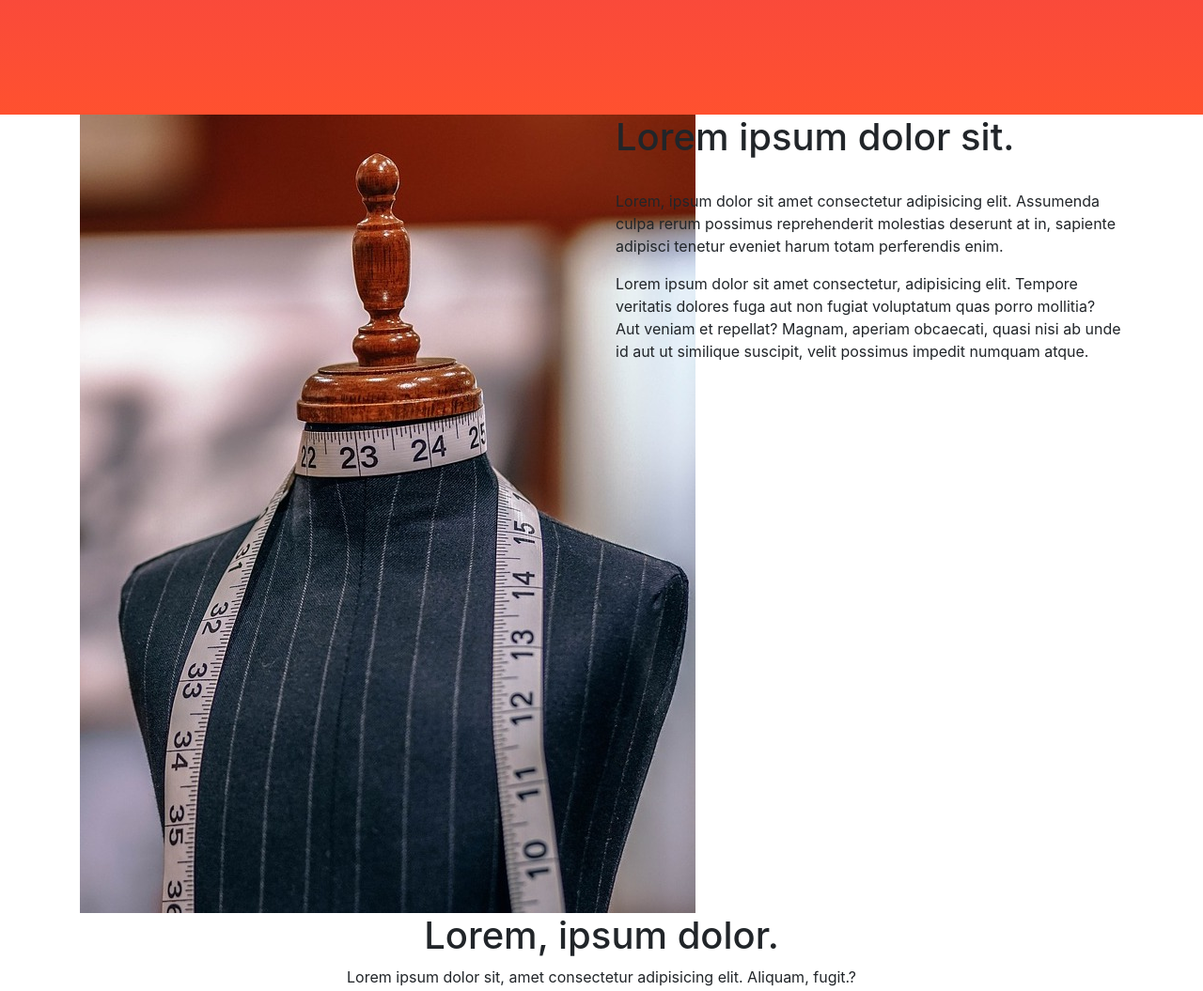
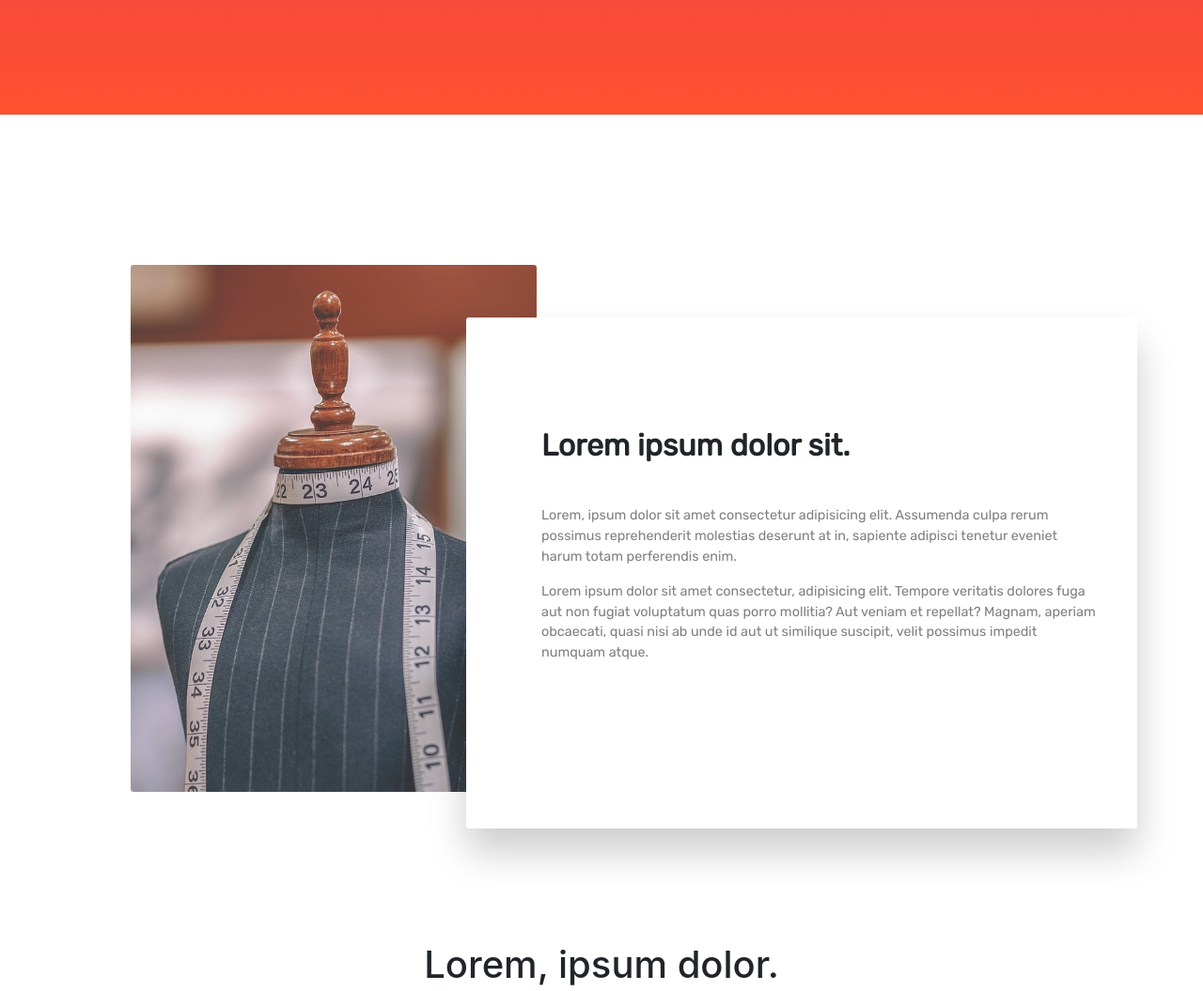
Before and after one commit to Jansan/Shops, a plain HTML site: page index.html in a window 1280 px wide. Shown: the part 660-1715 px from the top of the page at 94% size. Drawn offline with nearby package versions, Linux system fonts and the light colour scheme; a web font is replaced by a local one.

Commit message:
section-1 css style complit

```diff
--- a/css/style.css
+++ b/css/style.css
@@ -106,3 +106,42 @@ header .container .col-md-7 button {
     border-radius: 30px;
     font-weight: bold;
 }
+
+/*Section 1*/
+.section-1 {
+    padding: 20vmin 0;
+}
+
+.section-1 .row .col-md-6 .pray img {
+    opacity: 0.8;
+    width: 80%;
+    border-radius: 0.2em;
+}
+
+.section-1 .row .col-md-6:last-child {
+    position: relative;
+}
+
+.section-1 .row .col-md-6 .panel {
+    position: absolute;
+    top: 7vmin;
+    left: -18vmin;
+    background: white;
+    border-radius: 3px;
+    text-align: left;
+    padding: 13vmin 5vmin 20vmin 10vmin;
+    box-shadow: 0px 25px 42px rgba(0, 0, 0, 0.2);
+    font-family: var(--Rubik);
+    z-index: 1;
+}
+
+.section-1 .row .col-md-6 .panel h1 {
+    font-weight: bold;
+    padding: 0.4em 0;
+    font-size: 2em;
+}
+
+.section-1 .row .col-md-6 .panel p {
+    font-size: 0.9em;
+    color: rgba(0, 0, 0, 0.5);
+}
--- a/index.html
+++ b/index.html
@@ -77,7 +77,7 @@
                             <img src="/img/pray-img.jpg" alt="pray">
                         </div>
                     </div>
-                    <div class="col-md 6">
+                    <div class="col-md-6">
                         <div class="panel text-left">
                             <h1>Lorem ipsum dolor sit.</h1>
                             <p class="pt-4">
```
